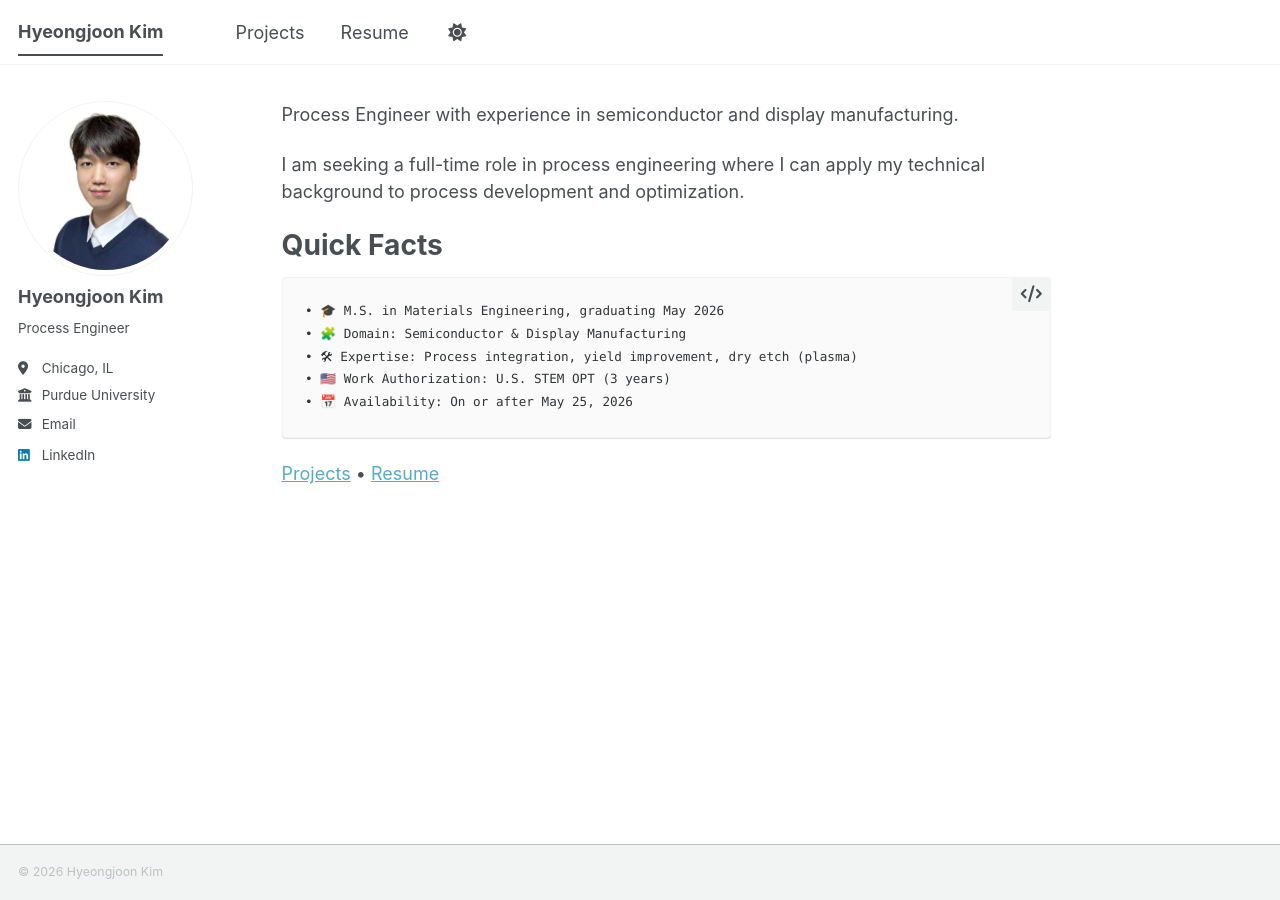
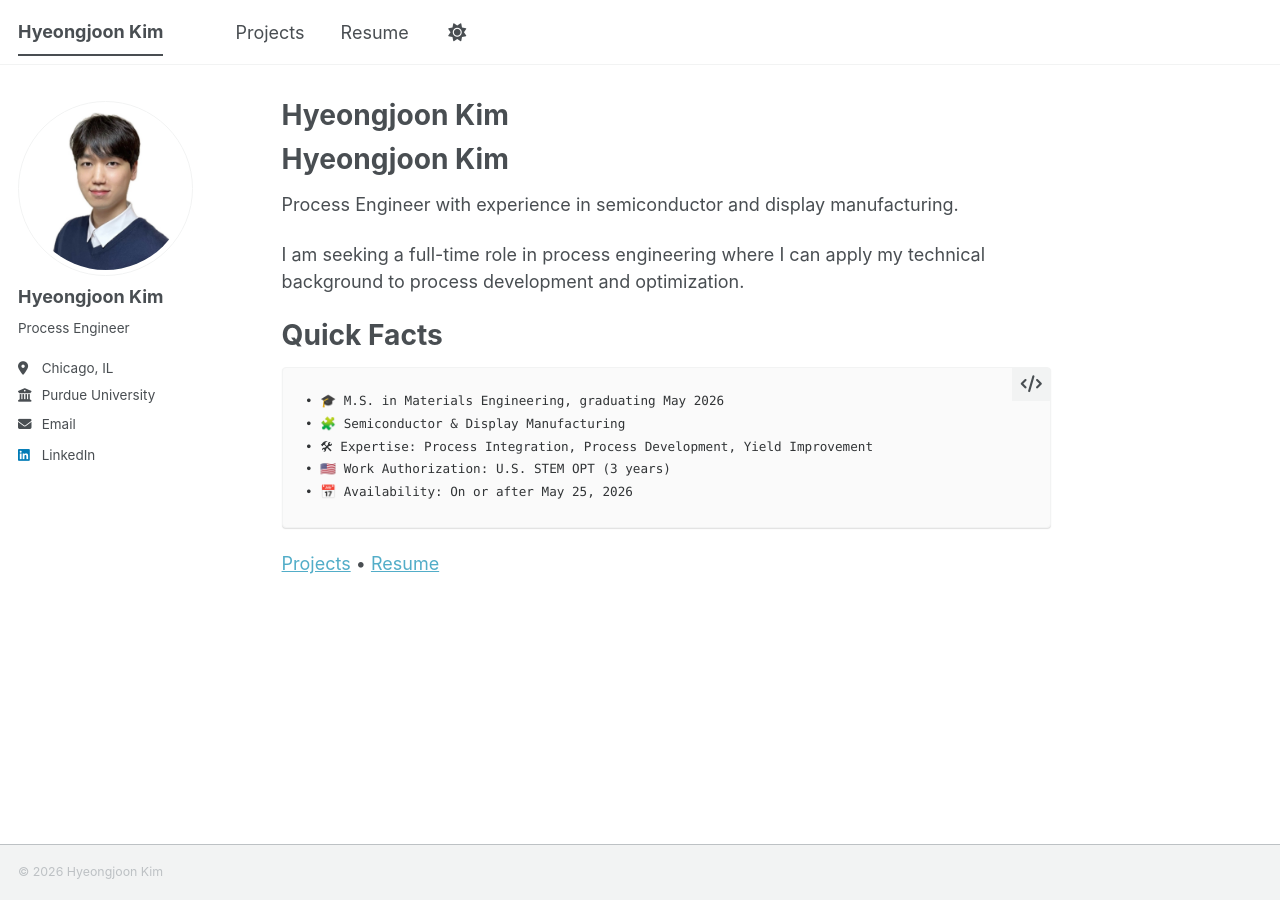
Before and after one commit to joonk1214/joonk1214.github.io, a Jekyll site: the page built from _pages/about.md, in a window 1280 px wide. Built offline with Jekyll 4.4.1, drawn with Linux system fonts in a browser that asks for light colours; a script bundle is joined from its source files by our own code; library files that are not in the unit come from our copies; our own code applies the rules of GitHub Pages for plain Markdown files.

Commit message:
Update about.md

```diff
--- a/_pages/about.md
+++ b/_pages/about.md
@@ -6,6 +6,8 @@ redirect_from:
   - /about.html
 ---
 
+Hyeongjoon Kim
+======
 Process Engineer with experience in semiconductor and display manufacturing.
 
 I am seeking a full-time role in process engineering where I can apply my technical background to process development and optimization.
@@ -13,8 +15,8 @@ I am seeking a full-time role in process engineering where I can apply my techni
 Quick Facts
 ======
 	• 🎓 M.S. in Materials Engineering, graduating May 2026
-	• 🧩 Domain: Semiconductor & Display Manufacturing
-	• 🛠 Expertise: Process integration, yield improvement, dry etch (plasma)
+	• 🧩 Semiconductor & Display Manufacturing
+	• 🛠 Expertise: Process Integration, Process Development, Yield Improvement
 	• 🇺🇸 Work Authorization: U.S. STEM OPT (3 years)
 	• 📅 Availability: On or after May 25, 2026
 
```
